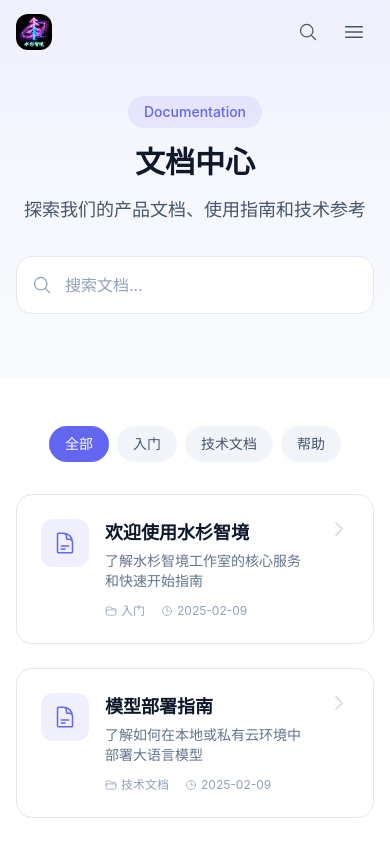
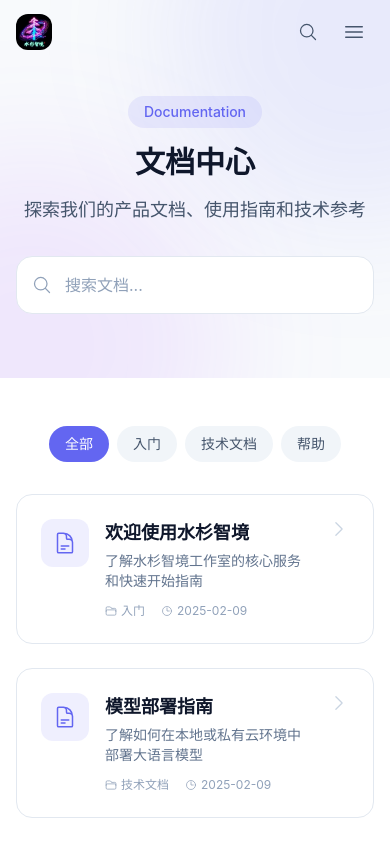
Before and after one commit to m9ai/m9ai.github.io, a Next.js app: page /en/docs in a window 390 px wide. Shown: the top 841 px of the page. Built offline with nearby package versions, Linux system fonts and the light colour scheme.

Commit message:
fix: dark mode invalid

```diff
--- a/src/app/[locale]/docs/Docs.tsx
+++ b/src/app/[locale]/docs/Docs.tsx
@@ -160,32 +160,38 @@
   return (
     <div className="min-h-screen">
       {/* 头部区域 */}
-      <div className="bg-gradient-to-b from-primary/10 via-primary/5 to-slate-50 dark:from-primary/20 dark:via-primary/10 dark:to-slate-900 pt-24 pb-16">
-        <div className="container mx-auto px-4 sm:px-6 lg:px-8">
+      <div className="relative bg-slate-50 dark:bg-slate-900 pt-24 pb-16 overflow-hidden">
+        {/* 背景装饰 */}
+        <div className="absolute inset-0 overflow-hidden">
+          <div className="absolute -top-40 -right-40 w-96 h-96 bg-primary/10 dark:bg-primary/5 rounded-full blur-3xl" />
+          <div className="absolute -bottom-40 -left-40 w-96 h-96 bg-purple-500/10 dark:bg-purple-500/5 rounded-full blur-3xl" />
+        </div>
+
+        <div className="container mx-auto px-4 sm:px-6 lg:px-8 relative">
           <motion.div
             initial={{ opacity: 0, y: 20 }}
             animate={{ opacity: 1, y: 0 }}
             className="text-center max-w-3xl mx-auto"
           >
-            <span className="inline-block px-4 py-1.5 rounded-full bg-primary/10 text-primary text-sm font-medium mb-4">
+            <span className="inline-block px-4 py-1.5 rounded-full bg-primary/10 dark:bg-primary/20 text-primary dark:text-primary/90 text-sm font-medium mb-4">
               Documentation
             </span>
             <h1 className="text-3xl sm:text-4xl lg:text-5xl font-bold text-slate-900 dark:text-white mb-4">
               文档中心
             </h1>
-            <p className="text-lg text-slate-600 dark:text-slate-300 mb-8">
+            <p className="text-lg text-slate-600 dark:text-slate-400 mb-8">
               探索我们的产品文档、使用指南和技术参考
             </p>
 
             {/* 搜索框 */}
             <div className="relative max-w-xl mx-auto">
-              <MagnifyingGlassIcon className="absolute left-4 top-1/2 -translate-y-1/2 text-slate-400 w-5 h-5" />
+              <MagnifyingGlassIcon className="absolute left-4 top-1/2 -translate-y-1/2 text-slate-400 dark:text-slate-500 w-5 h-5" />
               <input
                 type="text"
                 placeholder="搜索文档..."
                 value={searchQuery}
                 onChange={(e) => setSearchQuery(e.target.value)}
-                className="w-full pl-12 pr-4 py-4 bg-white dark:bg-slate-800 border border-slate-200 dark:border-slate-700 rounded-2xl text-slate-900 dark:text-white placeholder:text-slate-400 focus:outline-none focus:ring-2 focus:ring-primary/20 focus:border-primary shadow-soft"
+                className="w-full pl-12 pr-4 py-4 bg-white dark:bg-slate-800 border border-slate-200 dark:border-slate-600 rounded-2xl text-slate-900 dark:text-white placeholder:text-slate-400 dark:placeholder:text-slate-500 focus:outline-none focus:ring-2 focus:ring-primary/20 focus:border-primary dark:focus:border-primary/50 shadow-soft dark:shadow-none"
               />
             </div>
           </motion.div>
```
